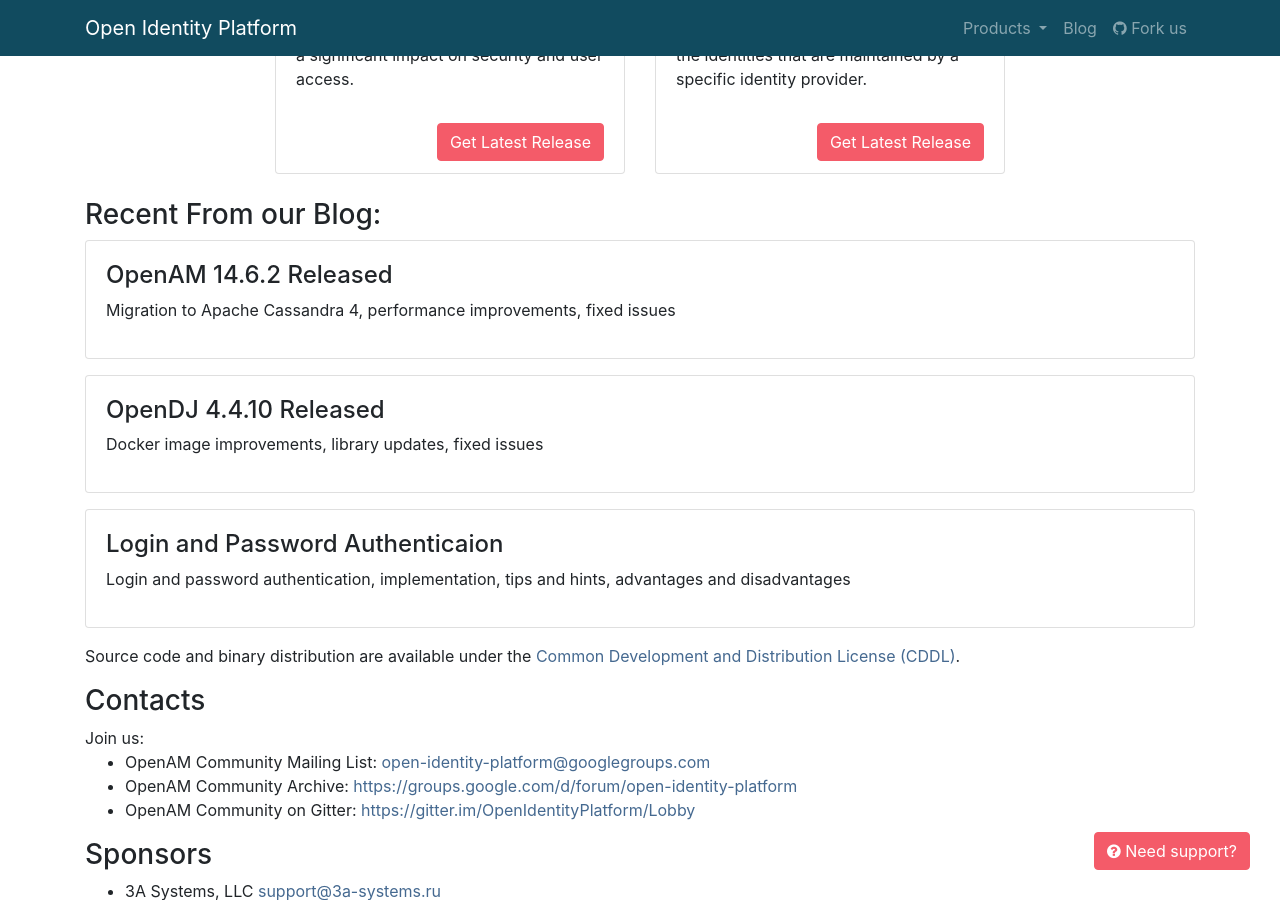
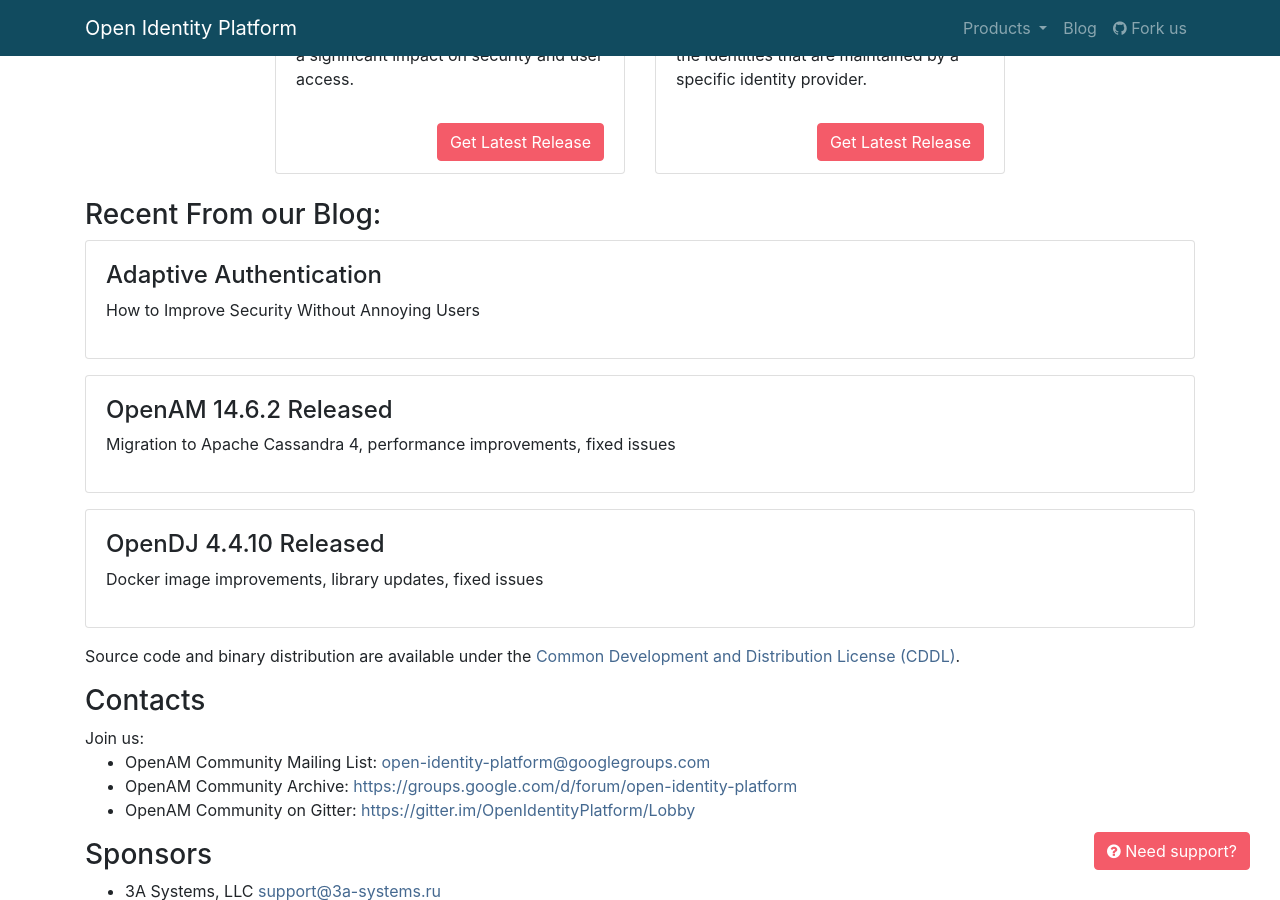
Before and after one commit to OpenIdentityPlatform/OpenIdentityPlatform.org, a Jekyll site: the page built from index.html, in a window 1280 px wide and 900 px high, scrolled down 1665 px. Built offline with Jekyll 4.4.1, drawn with Linux system fonts in a browser that asks for light colours; some of the changed lines change nothing that is shown.

Commit message:
adaptive authentication

```diff
--- a/_data/blogposts.yml
+++ b/_data/blogposts.yml
@@ -1,3 +1,7 @@
+-
+  title: 'Adaptive Authentication'
+  link: '/blog/adaptive-authentication'
+  description: 'How to Improve Security Without Annoying Users'
 -
   title: 'OpenAM 14.6.2 Released'
   link: '/blog/openam-14-6-2-released'
--- /dev/null
+++ b/blog/adaptive-authentication.md
@@ -0,0 +1,99 @@
+---
+layout: home
+title: "Adaptive Authentication"
+landing-title2: "Adaptive Authentication: How to Improve Security Without Annoying Users"
+description: "In the following article we cover basic approach to adaptive authentication"
+keywords: 'authentication'
+share-buttons: true
+---
+
+# Adaptive Authentication: How to Improve Security Without Annoying Users.
+
+- [Introduction](#introduction)
+- [How Adaptive Authentication Works](#how-adaptive-authentication-works)
+- [Adaptive Authentication Factors](#adaptive-authentication-factors)
+- [Adaptive Authentication Policy Setup](#adaptive-authentication-policy-setup)
+  * [Manual Configuration](#manual-configuration)
+  * [Automatic Policy Configuration Using Machine Learning](#automatic-policy-configuration-using-machine-learning)
+
+
+## Introduction
+
+Your applications will be attacked sooner or later. Especially if they have become popular and your users don't particularly care about information security.
+
+In my 10 years of developing authentication systems, I've seen a constant battle between security requirements and a positive user experience. The easier it is for a user to log into a service, the less annoyed they are. On the other hand, the more complex the authentication process, the easier it is for an attacker to break into the system. Is there a compromise possible here?
+
+In my opinion, yes. An adaptive authentication system can recognize a potential attacker and make the authentication process much complex on the fly to prevent hacking.
+
+## How Adaptive Authentication Works
+
+If the user used the application before, logged in from the same IP address and used the same device or browser, and used the same device or browser, you can log in the user without asking for credentials.
+
+If the user is trying to login using an unknown device or browser, or user's IP address in another country since the moment of the previous login, the user probably is an attacker.
+
+Attackers come in several types - bots or real people, who use social engineering for attacks. For each type of attacker. For each type of attacker, you have to react differently.
+
+If an attacker is a bot, you must use a method that only humans can pass - captcha. The most common types of captchas are images of text or certain objects. To authenticate, the user must enter the text from the image, or mark certain objects.
+
+An alternative authentication option is one-time-password (OTP) authentication. The random code is sent to the user via SMS, email, or push notification in a mobile application. In that case, an attacker will not be able to access the application, unless he has access to the user's phone or email. This method is more expensive than captcha but can protect against both bots or real people.
+
+If there is a high probability of hacking, authentication should be disabled for IP address or user account.
+
+To figure out if a user is an attacker, during the authentication process you must collect certain data that can be used to detect attack risk level. This data is called authentication factors.
+
+So what factors can be collected during the authentication process?
+
+## Adaptive Authentication Factors
+
+**IP address.** Using an IP address you can determine several factors:
+
+**If the IP address belongs to a cloud provider.** Hackers use cloud servers to deploy attackers bots or use a cloud server as a VPN server.
+
+**If the IP address is an exit node or anonymous network.** Hackers can use anonymous internet, for example, TOR, for attacks to hide their real location.
+
+**User geographical location.** If the location of current authentication is uncommon for most of your users it could be a hacker attack.
+
+**User speed.** If the user tries to authenticate from one country and five minutes later from another country, this is likely an attack. A real person can't cover such distance so fast.
+
+**The number of unsuccessful authentication attempts for a certain  time.** If there are more than 10 unsuccessful authentication attempts in a minute, it is suspected that there is a password brute force attempt.
+
+**The number of unsuccessful authentication attempts per time for an IP address.** If there are more than 100 unsuccessful authentication attempts per minute, there is a suspicion of an attack attempt.
+
+**Unknown or known device or browser.** After successful authentication, the service sets a special tag (cookie) for a device or browser. The tag is transmitted at the next login attempts and allows to determine whether the device is known or not.
+
+**A time from the start of the authentication process to entering your username and password.** A human will not be able to enter credentials and press the "Login" button in a fraction of a second
+
+**A time since the last successful authentication.** If the user has not logged in for several months, it may be worth requesting additional data from the user.
+
+## Adaptive Authentication Policy Setup
+
+Adaptive authentication policies could be determined by security requirements and configured manually. The second option is to use machine learning methods.
+
+### Manual Configuration
+
+You determine by yourself which factors are the most potentially dangerous. For example, it is critical to you that when using a new device or browser, the user must additionally confirm his or her identity. When using a known device, you can log the user in without authentication.
+
+Advantages
+
+- Transparency - you determine which security policy is acceptable to you and configure it accordingly
+- Easy maintenance
+- Low consumption of computing resources
+
+Disadvantages
+
+- To setup policy experience in the subject area is required
+
+### Automatic Policy Configuration Using Machine Learning
+
+I intentionally do not use the hype terms "artificial intelligence" or "neural networks" because classification methods or decision trees are sufficient for adaptive authentication. Besides, the result of training neural networks cannot be interpreted. So, you will not be able to determine which authentication factors are most important in attack detection.
+
+Advantages
+
+- Machine learning algorithms can identify factors or combinations of authentication factors that are not obvious to the expert
+- The possibility of continuous learning while accumulating authentication data and automatic algorithm adjustment when the logic of the authentication services changes
+
+Недостатки
+
+- Requires qualified personnel to set up
+- Cold start problem - the system cannot work until enough data has been collected for machine learning
+- Using multiple models simultaneously increases the consumption of computing resources in the process, especially while training the models.
```
